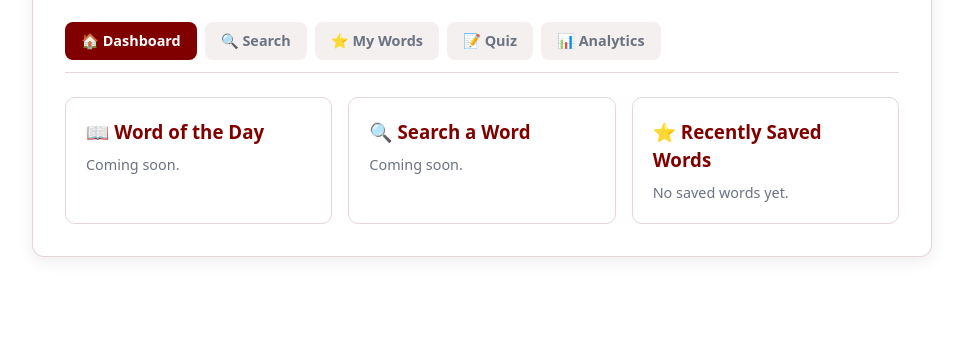
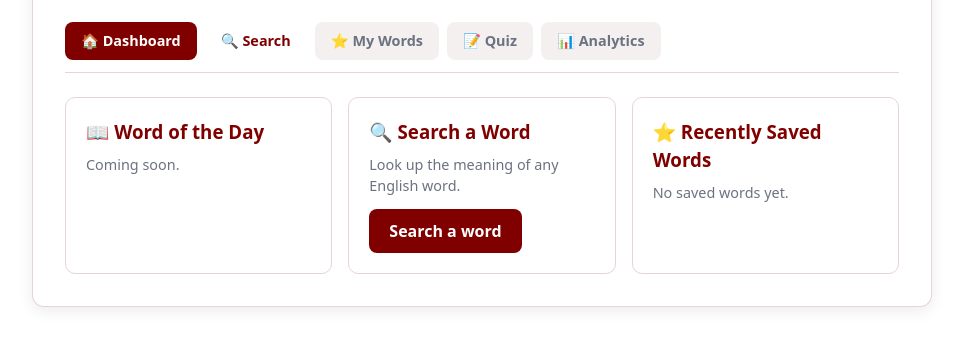
Before and after one commit to Mark-Agad/VocaDay-Agad-MarkLaurence-G7, a Django app: template templates/accounts/member_dashboard.html in a window 1280 px wide. Shown: the part 169-516 px from the top of the page, without its empty margins (158-1121 px from the left). Run offline with Django 5.2, Linux system fonts and the light colour scheme; the template is opened without the code that fills it, so the values that code supplies are empty.

Commit message:
Link Search tab and card on member dashboard

```diff
--- a/templates/accounts/member_dashboard.html
+++ b/templates/accounts/member_dashboard.html
@@ -5,7 +5,7 @@
 
 <div class="tabs">
   <span class="tab active">🏠 Dashboard</span>
-  <span class="tab disabled">🔍 Search</span>
+  <a class="tab" style="text-decoration:none" href="{% url 'vocabulary:search' %}">🔍 Search</a>
   <span class="tab disabled">⭐ My Words</span>
   <span class="tab disabled">📝 Quiz</span>
   <span class="tab disabled">📊 Analytics</span>
@@ -18,7 +18,8 @@
   </div>
   <div class="card">
     <h3>🔍 Search a Word</h3>
-    <p class="muted">Coming soon.</p>
+    <p class="muted" style="margin-bottom: 12px;">Look up the meaning of any English word.</p>
+    <a class="btn" href="{% url 'vocabulary:search' %}">Search a word</a>
   </div>
   <div class="card">
     <h3>⭐ Recently Saved Words</h3>
```
